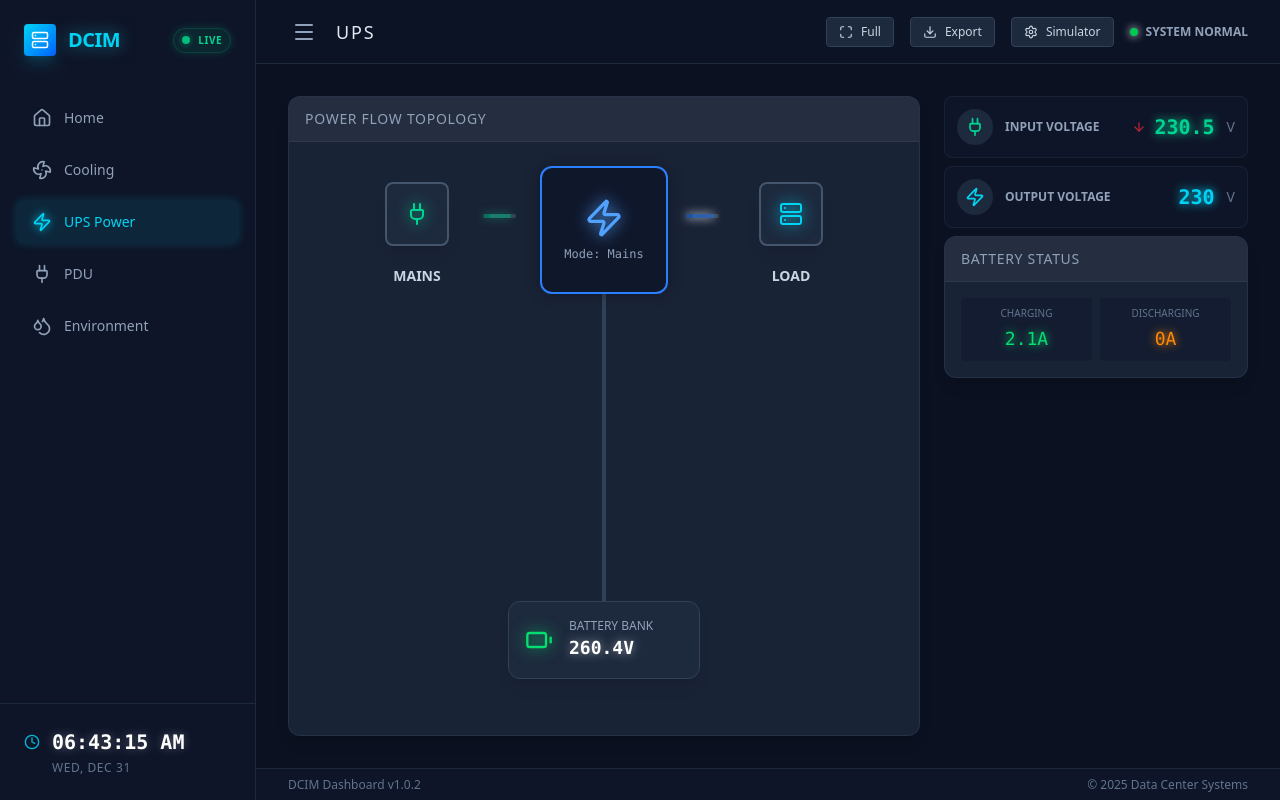
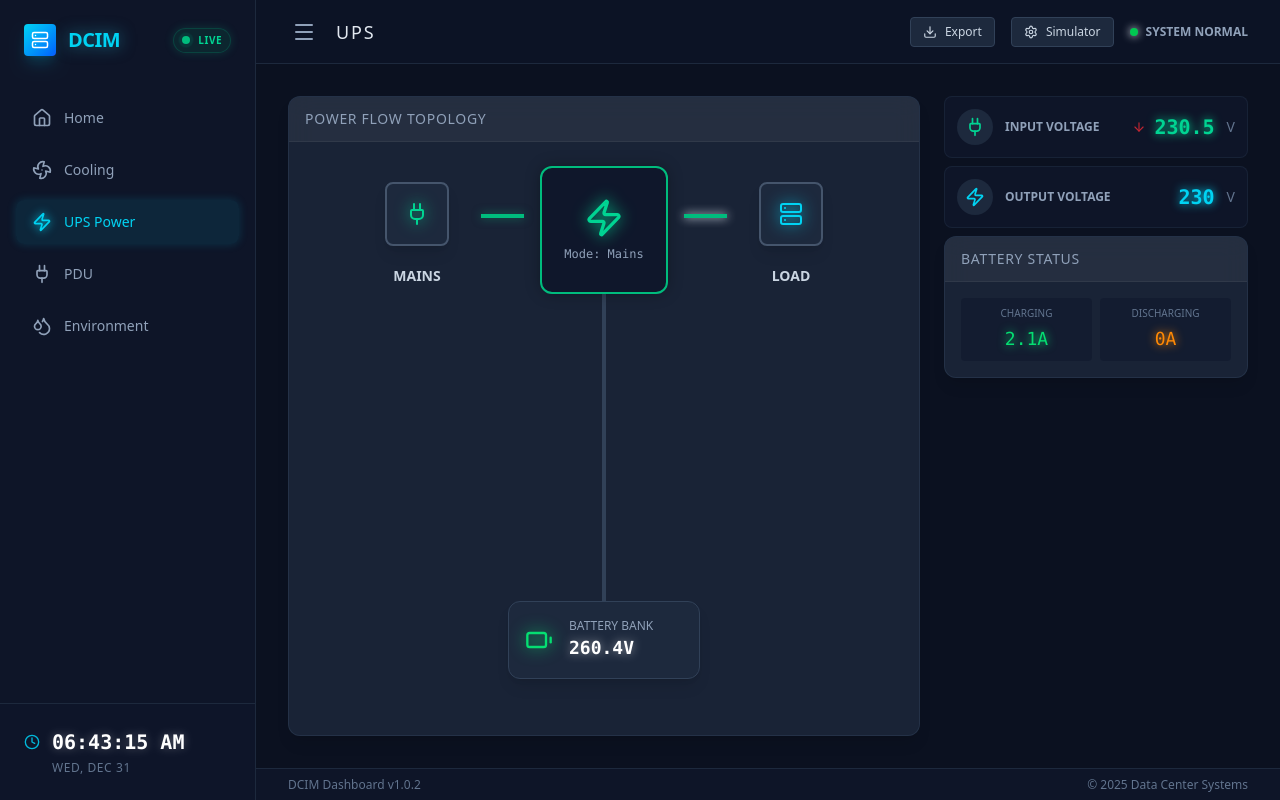
Before and after one commit to divvv19/dcim_dashboard, a React (Vite) app: page / in a window 1280 px wide. Both pictures are taken after a click on the button "UPS Power". Built offline with nearby package versions, Linux system fonts and the light colour scheme.

Commit message:
feat: stabilize UPS topology lines, update colors, join connections, remove shortcuts

```diff
--- a/src/DCIM.jsx
+++ b/src/DCIM.jsx
@@ -290,20 +290,20 @@ const UPSView = ({ data }) => {
                                 <div className="w-12 h-12 lg:w-14 lg:h-14 xl:w-16 xl:h-16 rounded-lg bg-slate-800 border-2 border-slate-600 flex items-center justify-center shadow-lg"><Plug className={isBatteryMode ? "text-slate-600" : "text-emerald-400 drop-shadow-[0_0_8px_currentColor]"} size={24} /></div>
                                 <span className="text-xs lg:text-sm font-bold text-slate-300 mt-2">MAINS</span>
                             </div>
-                            <div className="flex-1 h-1 bg-slate-700 mx-2 mt-6 lg:mt-7 xl:mt-8 relative rounded-full">{!isBatteryMode && (<div className="absolute inset-0 bg-emerald-500/50 animate-progress-bar shadow-[0_0_10px_rgba(16,185,129,0.5)]"></div>)}</div>
+                            <div className="flex-1 h-1 bg-slate-700 mt-6 lg:mt-7 xl:mt-8 relative">{!isBatteryMode && (<div className="absolute inset-0 bg-emerald-500 shadow-[0_0_10px_rgba(16,185,129,0.5)]"></div>)}</div>
                             <div className="flex flex-col items-center gap-2 w-28 lg:w-32 xl:w-40 z-20 -mt-2 lg:-mt-4">
-                                <div className={`w-24 h-24 lg:w-28 lg:h-28 xl:w-32 xl:h-32 rounded-xl border-2 ${isBatteryMode ? 'border-orange-500 bg-orange-900/10' : 'border-blue-500 bg-blue-900/10'} flex flex-col items-center justify-center bg-slate-900 shadow-[0_0_15px_rgba(0,0,0,0.3)]`}>
-                                    <Zap className={isBatteryMode ? "text-orange-500 animate-pulse" : "text-blue-400 drop-shadow-[0_0_8px_currentColor]"} size={40} />
+                                <div className={`w-24 h-24 lg:w-28 lg:h-28 xl:w-32 xl:h-32 rounded-xl border-2 ${isBatteryMode ? 'border-orange-500 bg-orange-900/10' : 'border-emerald-500 bg-emerald-900/10'} flex flex-col items-center justify-center bg-slate-900 shadow-[0_0_15px_rgba(0,0,0,0.3)]`}>
+                                    <Zap className={isBatteryMode ? "text-orange-500 animate-pulse" : "text-emerald-400 drop-shadow-[0_0_8px_currentColor]"} size={40} />
                                     <span className="mt-2 text-xs font-mono text-slate-400">Mode: {data.upsState}</span>
                                 </div>
                             </div>
-                            <div className="flex-1 h-1 bg-slate-700 mx-2 mt-6 lg:mt-7 xl:mt-8 relative rounded-full"><div className={`absolute inset-0 ${isBatteryMode ? 'bg-orange-500/50' : 'bg-blue-500/50'} animate-progress-bar shadow-[0_0_10px_currentColor]`}></div></div>
+                            <div className="flex-1 h-1 bg-slate-700 mt-6 lg:mt-7 xl:mt-8 relative"><div className={`absolute inset-0 ${isBatteryMode ? 'bg-orange-500' : 'bg-emerald-500'} shadow-[0_0_10px_currentColor]`}></div></div>
                             <div className="flex flex-col items-center gap-3 w-20 lg:w-24 xl:w-32 z-20">
                                 <div className="w-12 h-12 lg:w-14 lg:h-14 xl:w-16 xl:h-16 rounded-lg bg-slate-800 border-2 border-slate-600 flex items-center justify-center shadow-lg"><Server className="text-cyan-400 drop-shadow-[0_0_8px_currentColor]" size={24} /></div>
                                 <span className="text-xs lg:text-sm font-bold text-slate-300 mt-2">LOAD</span>
                             </div>
                         </div>
-                        <div className="flex-1 flex justify-center relative min-h-[40px] lg:min-h-[60px]"><div className={`w-1 h-full ${isBatteryMode ? 'bg-orange-500 animate-pulse' : 'bg-slate-700'}`}></div></div>
+                        <div className="flex-1 flex justify-center relative min-h-[40px] lg:min-h-[60px]"><div className={`w-1 h-full ${isBatteryMode ? 'bg-orange-500' : 'bg-slate-700'}`}></div></div>
                         <div className="flex justify-center pb-4">
                             <div className="w-full max-w-[200px] lg:w-48 p-4 rounded-xl bg-slate-800 border border-slate-700 flex items-center gap-4 shadow-lg z-20 relative">
                                 <Battery className={isBatteryMode ? "text-orange-400" : "text-green-400 drop-shadow-[0_0_8px_currentColor]"} size={28} />
@@ -577,37 +577,19 @@ export default function DCIM_Preview() {
         return () => document.removeEventListener('fullscreenchange', handleFullscreenChange);
     }, []);
 
-    // Keyboard Shortcuts
+    // Keyboard Shortcuts (Fullscreen Only)
     useEffect(() => {
         const handleKeyDown = (e) => {
             if (e.target.tagName === 'INPUT' || e.target.tagName === 'TEXTAREA') return;
 
-            switch (e.key.toLowerCase()) {
-                case 'h':
-                    setActiveTab('home');
-                    showToast('Shortcut: Home View', 'info');
-                    break;
-                case 'f':
-                    toggleFullscreen();
-                    break;
-                case 's':
-                    setShowSim(prev => {
-                        const newState = !prev;
-                        showToast(`Simulator: ${newState ? 'ON' : 'OFF'}`, 'info');
-                        return newState;
-                    });
-                    break;
-                case 'e':
-                    handleExport();
-                    break;
-                default:
-                    break;
+            if (e.key.toLowerCase() === 'f') {
+                toggleFullscreen();
             }
         };
 
         window.addEventListener('keydown', handleKeyDown);
         return () => window.removeEventListener('keydown', handleKeyDown);
-    }, [activeTab, showSim, coolingData, upsData, envData, pduData]); // Dependencies for export and toggles
+    }, []);
 
     return (
         <div className={`min-h-screen transition-colors duration-500 font-sans text-slate-200 overflow-hidden flex ${envData.fireStatus === 'Alarm' ? 'bg-red-950' : 'bg-[#0b1120]'}`}>
@@ -663,9 +645,7 @@ export default function DCIM_Preview() {
                         <h2 className="text-lg font-medium text-slate-200 uppercase tracking-widest">{activeTab}</h2>
                     </div>
                     <div className="flex items-center gap-4">
-                        <button onClick={toggleFullscreen} className="flex items-center gap-2 text-xs bg-slate-800 px-3 py-1.5 rounded border border-slate-700 text-slate-300 hover:bg-slate-700 transition-colors" title={isFullscreen ? "Exit Fullscreen" : "Enter Fullscreen"}>
-                            {isFullscreen ? <Minimize size={14} /> : <Maximize size={14} />} {isFullscreen ? 'Exit' : 'Full'}
-                        </button>
+
                         <button onClick={handleExport} className="flex items-center gap-2 text-xs bg-slate-800 px-3 py-1.5 rounded border border-slate-700 text-slate-300 hover:bg-slate-700 transition-colors" title="Export Data"><Download size={14} /> Export</button>
                         <button onClick={() => { setShowSim(!showSim); showToast(`Simulator: ${!showSim ? 'ON' : 'OFF'}`, 'info'); }} className="flex items-center gap-2 text-xs bg-slate-800 px-3 py-1.5 rounded border border-slate-700 text-slate-300 hover:bg-slate-700 transition-colors"><Settings size={14} /> Simulator</button>
                         <div className="flex items-center gap-2">
```
